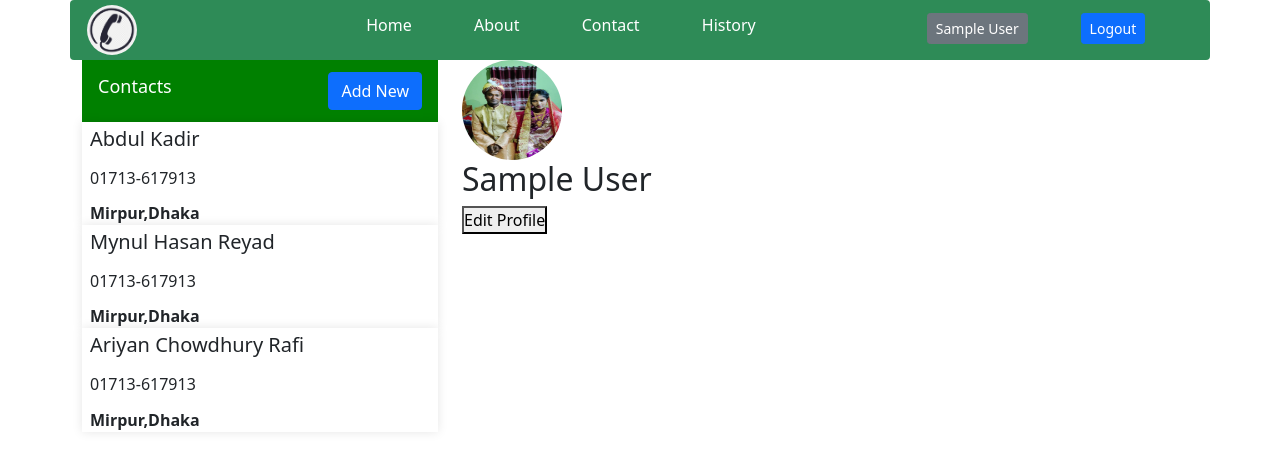
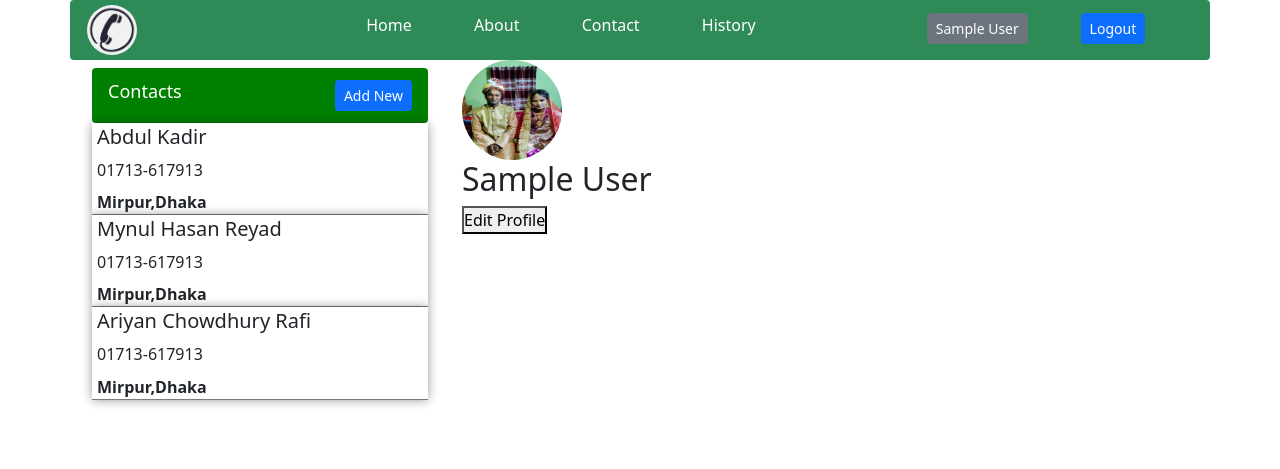
Before and after one commit to saikatExpress/phoneBook, a Laravel app: page /profile in a window 1280 px wide. Shown: the top 469 px of the page. Run offline with Laravel 10, Linux system fonts and the light colour scheme; the visitor is signed in with stand-in values (Sample User, id 1).

Commit message:
Some chnages in home page

```diff
--- a/public/css/style.css
+++ b/public/css/style.css
@@ -71,40 +71,47 @@ p {
     justify-content: space-between;
 }
 
-.profile_img{
+.profile_img {
     width: 100px;
     height: 100px;
     border-radius: 50%;
 }
 
-.text_style{
+.contactBox {
+    padding: 8px 10px 8px;
+}
+
+.text_style {
     background-color: green;
     padding: 12px 16px 12px;
     display: flex;
     align-items: center;
     justify-content: space-between;
+    border-radius: 4px;
 }
 
-.text_style h2{
+.text_style h2 {
     color: #fff;
     font-size: 18px;
 }
 
-.contactList{
+.contactList {
     background-color: #fff;
-  box-shadow: 0 0 10px rgba(0, 0, 0, 0.1);
+    box-shadow: 0 0 10px rgba(0, 0, 0, 0.4);
+    border-bottom: 1px solid rgb(129, 121, 121);
 }
 
-.contactList h4{
+.contactList h4 {
     font-size: 20px;
-  padding: 5px 8px 5px;
+    padding: 2px 5px 2px;
 }
 
-.contactList h6{
+.contactList h6 {
     font-size: 16px;
-  padding: 5px 8px 5px;
+    padding: 2px 5px 2px;
 }
 
-.contactList strong{
-  padding: 5px 8px 5px;
+.contactList strong {
+    padding: 2px 5px 2px;
+    margin-bottom: 2px;
 }
--- a/resources/views/home.blade.php
+++ b/resources/views/home.blade.php
@@ -21,23 +21,18 @@
                 <table class="table table-striped table-dark">
                     <thead>
                         <tr>
-                      <th scope="col">SL</th>
                             <th scope="col">First Name</th>
                             <th scope="col">Last Name</th>
                             <th scope="col">Phone Number</th>
-                      <th scope="col">Address</th>
                             <th scope="col">Action</th>
                         </tr>
                     </thead>
                     <tbody>
-                  <?php $sl = 1; ?>
                         @foreach ($contacts as $contact)
                             <tr>
-                          <th scope="row">{{ $sl++ }}</th>
                                 <td>{{ $contact->first_name }}</td>
                                 <td>{{ $contact->last_name }}</td>
                                 <td>{{ $contact->phone_number }}</td>
-                          <td>{{ $contact->address }}</td>
                                 <td>
                                     <a class="btn btn-primary btn-sm"
                                         href="{{ route('edit.contact', Crypt::encryptString($contact->id)) }}">Edit</a>
--- a/resources/views/profile.blade.php
+++ b/resources/views/profile.blade.php
@@ -6,7 +6,7 @@
           <div class="contactBox">
             <div class="text_style">
               <h2>Contacts</h2>
-              <a href="{{ route('contact.form') }}" class="btn btn-primary">Add New</a>
+              <a href="{{ route('contact.form') }}" class="btn btn-primary btn-sm">Add New</a>
             </div>
             <div class="contactArea">
 
```
Also changed, not shown: routes/web.php (+0 -11 lines). Lines whose indentation alone changed are shown as unchanged.
